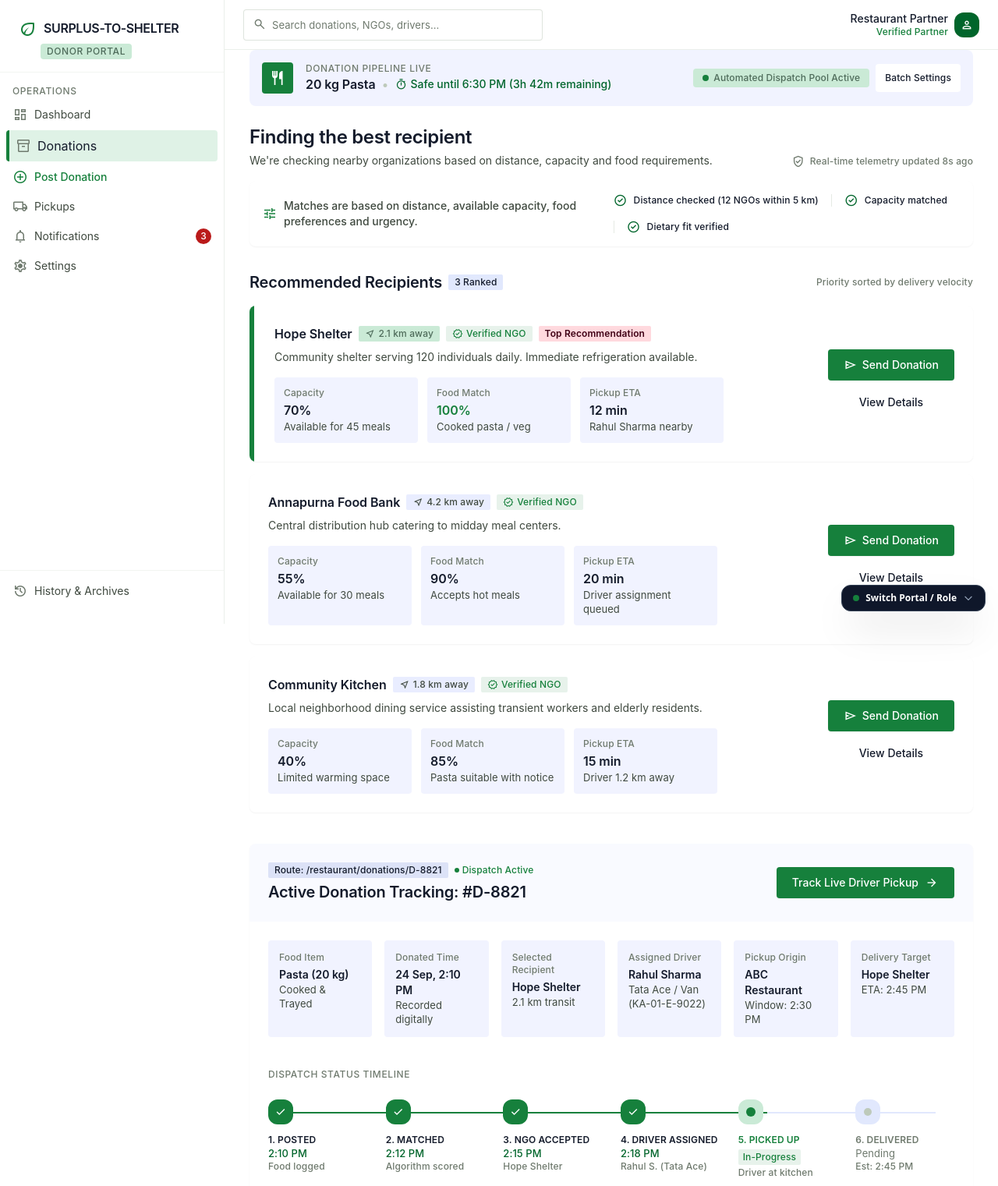
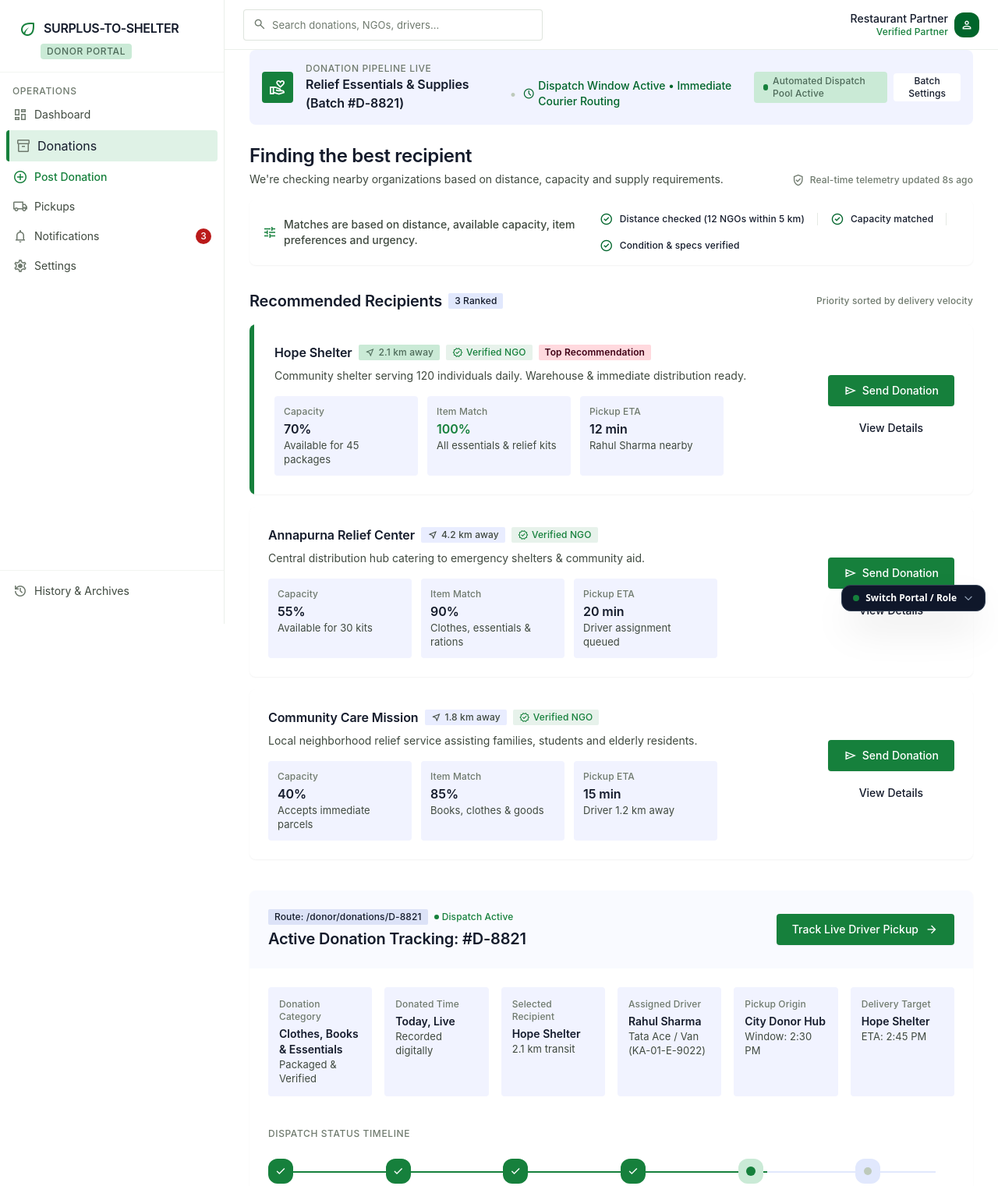
Before and after one commit to sachinjatavat/Shelter, a website built with Vite: page restaurant-matching.html in a window 1280 px wide. Shown: the top 1521 px of the page at 78% size. Built offline with nearby package versions, Linux system fonts and the light colour scheme.

Commit message:
Update matching workflow to multi-category goods and document payment config in .env.example

```diff
--- a/restaurant-matching.html
+++ b/restaurant-matching.html
@@ -193,16 +193,16 @@
 <div class="w-full bg-surface-container-low rounded-xl p-space-md mb-space-lg flex flex-col md:flex-row md:items-center justify-between gap-space-md">
 <div class="flex items-center gap-space-md">
 <div class="w-10 h-10 rounded-lg bg-primary-container text-on-primary flex items-center justify-center shrink-0">
-<span class="material-symbols-outlined text-[22px]">restaurant</span>
+<span class="material-symbols-outlined text-[22px]">volunteer_activism</span>
 </div>
 <div>
 <div class="text-label-sm font-label-sm uppercase tracking-wider text-outline">Donation Pipeline Live</div>
 <div class="text-headline-sm font-headline-sm text-on-surface flex items-center gap-2">
-<span>20 kg Pasta</span>
+<span id="active-matched-item-title">Relief Essentials &amp; Supplies (Batch #D-8821)</span>
 <span class="text-outline-variant font-normal">•</span>
 <span class="inline-flex items-center gap-1 text-primary text-label-md font-label-md">
-<span class="material-symbols-outlined text-[16px]">timer</span>
-            Safe until 6:30 PM (3h 42m remaining)
+<span class="material-symbols-outlined text-[16px]">schedule</span>
+            Dispatch Window Active • Immediate Courier Routing
           </span>
 </div>
 </div>
@@ -223,7 +223,7 @@
 <div>
 <h1 class="text-headline-lg font-headline-lg text-on-surface">Finding the best recipient</h1>
 <p class="text-body-md font-body-md text-on-surface-variant mt-1">
-          We're checking nearby organizations based on distance, capacity and food requirements.
+          We're checking nearby organizations based on distance, capacity and supply requirements.
         </p>
 </div>
 <div class="text-label-sm font-label-sm text-outline flex items-center gap-1.5 self-start md:self-auto">
@@ -236,7 +236,7 @@
 <div class="flex flex-col lg:flex-row lg:items-center justify-between gap-space-md">
 <div class="flex items-center gap-2 text-label-md font-label-md text-on-surface-variant">
 <span class="material-symbols-outlined text-primary-container text-[20px]">tune</span>
-<span>Matches are based on distance, available capacity, food preferences and urgency.</span>
+<span>Matches are based on distance, available capacity, item preferences and urgency.</span>
 </div>
 <div class="flex flex-wrap items-center gap-space-md text-label-sm font-label-sm">
 <div class="flex items-center gap-2 text-on-surface">
@@ -251,7 +251,7 @@
 <div class="h-4 w-px bg-outline-variant/40 hidden sm:block"></div>
 <div class="flex items-center gap-2 text-on-surface">
 <span class="material-symbols-outlined text-primary text-[18px]">check_circle</span>
-<span>Dietary fit verified</span>
+<span>Condition &amp; specs verified</span>
 </div>
 </div>
 </div>
@@ -287,19 +287,19 @@
               </span>
 </div>
 <p class="text-body-md font-body-md text-on-surface-variant max-w-2xl mb-4">
-              Community shelter serving 120 individuals daily. Immediate refrigeration available.
+              Community shelter serving 120 individuals daily. Warehouse &amp; immediate distribution ready.
             </p>
 <!-- 3 Metric Tiles -->
 <div class="grid grid-cols-1 sm:grid-cols-3 gap-3 max-w-xl">
 <div class="bg-surface-container-low rounded-lg p-3">
 <div class="text-label-sm font-label-sm text-outline">Capacity</div>
 <div class="text-headline-sm font-headline-sm font-tabular-numeric text-on-surface mt-0.5">70%</div>
-<div class="text-body-sm font-body-sm text-on-surface-variant">Available for 45 meals</div>
+<div class="text-body-sm font-body-sm text-on-surface-variant">Available for 45 packages</div>
 </div>
 <div class="bg-surface-container-low rounded-lg p-3">
-<div class="text-label-sm font-label-sm text-outline">Food Match</div>
+<div class="text-label-sm font-label-sm text-outline">Item Match</div>
 <div class="text-headline-sm font-headline-sm font-tabular-numeric text-primary-container mt-0.5">100%</div>
-<div class="text-body-sm font-body-sm text-on-surface-variant">Cooked pasta / veg</div>
+<div class="text-body-sm font-body-sm text-on-surface-variant">All essentials &amp; relief kits</div>
 </div>
 <div class="bg-surface-container-low rounded-lg p-3">
 <div class="text-label-sm font-label-sm text-outline">Pickup ETA</div>
@@ -324,7 +324,7 @@
 <div class="flex flex-col lg:flex-row lg:items-center justify-between gap-6">
 <div class="flex-1">
 <div class="flex flex-wrap items-center gap-2 mb-2">
-<span class="text-headline-sm font-headline-sm text-on-surface">Annapurna Food Bank</span>
+<span class="text-headline-sm font-headline-sm text-on-surface">Annapurna Relief Center</span>
 <span class="inline-flex items-center gap-1 px-2 py-0.5 rounded text-label-sm font-label-sm bg-surface-container text-on-surface-variant">
 <span class="material-symbols-outlined text-[14px]">near_me</span>
                 4.2 km away
@@ -335,19 +335,19 @@
               </span>
 </div>
 <p class="text-body-md font-body-md text-on-surface-variant max-w-2xl mb-4">
-              Central distribution hub catering to midday meal centers.
+              Central distribution hub catering to emergency shelters &amp; community aid.
             </p>
 <!-- 3 Metric Tiles -->
 <div class="grid grid-cols-1 sm:grid-cols-3 gap-3 max-w-xl">
 <div class="bg-surface-container-low rounded-lg p-3">
 <div class="text-label-sm font-label-sm text-outline">Capacity</div>
 <div class="text-headline-sm font-headline-sm font-tabular-numeric text-on-surface mt-0.5">55%</div>
-<div class="text-body-sm font-body-sm text-on-surface-variant">Available for 30 meals</div>
+<div class="text-body-sm font-body-sm text-on-surface-variant">Available for 30 kits</div>
 </div>
 <div class="bg-surface-container-low rounded-lg p-3">
-<div class="text-label-sm font-label-sm text-outline">Food Match</div>
+<div class="text-label-sm font-label-sm text-outline">Item Match</div>
 <div class="text-headline-sm font-headline-sm font-tabular-numeric text-on-surface mt-0.5">90%</div>
-<div class="text-body-sm font-body-sm text-on-surface-variant">Accepts hot meals</div>
+<div class="text-body-sm font-body-sm text-on-surface-variant">Clothes, essentials &amp; rations</div>
 </div>
 <div class="bg-surface-container-low rounded-lg p-3">
 <div class="text-label-sm font-label-sm text-outline">Pickup ETA</div>
@@ -372,7 +372,7 @@
 <div class="flex flex-col lg:flex-row lg:items-center justify-between gap-6">
 <div class="flex-1">
 <div class="flex flex-wrap items-center gap-2 mb-2">
-<span class="text-headline-sm font-headline-sm text-on-surface">Community Kitchen</span>
+<span class="text-headline-sm font-headline-sm text-on-surface">Community Care Mission</span>
 <span class="inline-flex items-center gap-1 px-2 py-0.5 rounded text-label-sm font-label-sm bg-surface-container text-on-surface-variant">
 <span class="material-symbols-outlined text-[14px]">near_me</span>
                 1.8 km away
@@ -383,19 +383,19 @@
               </span>
 </div>
 <p class="text-body-md font-body-md text-on-surface-variant max-w-2xl mb-4">
-              Local neighborhood dining service assisting transient workers and elderly residents.
+              Local neighborhood relief service assisting families, students and elderly residents.
             </p>
 <!-- 3 Metric Tiles -->
 <div class="grid grid-cols-1 sm:grid-cols-3 gap-3 max-w-xl">
 <div class="bg-surface-container-low rounded-lg p-3">
 <div class="text-label-sm font-label-sm text-outline">Capacity</div>
 <div class="text-headline-sm font-headline-sm font-tabular-numeric text-on-surface mt-0.5">40%</div>
-<div class="text-body-sm font-body-sm text-on-surface-variant">Limited warming space</div>
+<div class="text-body-sm font-body-sm text-on-surface-variant">Accepts immediate parcels</div>
 </div>
 <div class="bg-surface-container-low rounded-lg p-3">
-<div class="text-label-sm font-label-sm text-outline">Food Match</div>
+<div class="text-label-sm font-label-sm text-outline">Item Match</div>
 <div class="text-headline-sm font-headline-sm font-tabular-numeric text-on-surface mt-0.5">85%</div>
-<div class="text-body-sm font-body-sm text-on-surface-variant">Pasta suitable with notice</div>
+<div class="text-body-sm font-body-sm text-on-surface-variant">Books, clothes &amp; goods</div>
 </div>
 <div class="bg-surface-container-low rounded-lg p-3">
 <div class="text-label-sm font-label-sm text-outline">Pickup ETA</div>
@@ -422,7 +422,7 @@
 <div class="flex flex-col lg:flex-row lg:items-center justify-between gap-4 pb-6 mb-6 bg-surface-container-low/40 -mx-6 -mt-6 p-6 rounded-t-xl">
 <div>
 <div class="flex items-center gap-2">
-<span class="text-label-sm font-label-sm font-tabular-numeric px-2 py-0.5 rounded bg-surface-container-highest text-on-surface font-medium">Route: /restaurant/donations/D-8821</span>
+<span class="text-label-sm font-label-sm font-tabular-numeric px-2 py-0.5 rounded bg-surface-container-highest text-on-surface font-medium">Route: /donor/donations/D-8821</span>
 <span class="inline-flex items-center gap-1 text-label-sm font-label-sm text-primary-container">
 <span class="w-1.5 h-1.5 rounded-full bg-primary-container animate-ping"></span>
             Dispatch Active
@@ -438,13 +438,13 @@
 <!-- Metadata Grid -->
 <div class="grid grid-cols-2 md:grid-cols-3 lg:grid-cols-6 gap-4 mb-8">
 <div class="bg-surface-container-low p-3.5 rounded-lg">
-<div class="text-label-sm font-label-sm text-outline">Food Item</div>
-<div class="text-label-md font-label-md text-on-surface font-semibold mt-1">Pasta (20 kg)</div>
-<div class="text-body-sm font-body-sm text-on-surface-variant">Cooked &amp; Trayed</div>
+<div class="text-label-sm font-label-sm text-outline">Donation Category</div>
+<div class="text-label-md font-label-md text-on-surface font-semibold mt-1">Clothes, Books &amp; Essentials</div>
+<div class="text-body-sm font-body-sm text-on-surface-variant">Packaged &amp; Verified</div>
 </div>
 <div class="bg-surface-container-low p-3.5 rounded-lg">
 <div class="text-label-sm font-label-sm text-outline">Donated Time</div>
-<div class="text-label-md font-label-md text-on-surface font-semibold font-tabular-numeric mt-1">24 Sep, 2:10 PM</div>
+<div class="text-label-md font-label-md text-on-surface font-semibold font-tabular-numeric mt-1">Today, Live</div>
 <div class="text-body-sm font-body-sm text-on-surface-variant">Recorded digitally</div>
 </div>
 <div class="bg-surface-container-low p-3.5 rounded-lg">
@@ -459,7 +459,7 @@
 </div>
 <div class="bg-surface-container-low p-3.5 rounded-lg">
 <div class="text-label-sm font-label-sm text-outline">Pickup Origin</div>
-<div class="text-label-md font-label-md text-on-surface font-semibold mt-1">ABC Restaurant</div>
+<div class="text-label-md font-label-md text-on-surface font-semibold mt-1">City Donor Hub</div>
 <div class="text-body-sm font-body-sm text-on-surface-variant font-tabular-numeric">Window: 2:30 PM</div>
 </div>
 <div class="bg-surface-container-low p-3.5 rounded-lg">
@@ -484,7 +484,7 @@
 <div>
 <div class="text-label-sm font-label-sm font-semibold text-on-surface">1. POSTED</div>
 <div class="text-body-sm font-body-sm text-primary font-medium font-tabular-numeric">2:10 PM</div>
-<div class="text-label-sm font-label-sm text-outline">Food logged</div>
+<div class="text-label-sm font-label-sm text-outline">Donation logged</div>
 </div>
 </div>
 <!-- Step 2 -->
@@ -531,7 +531,7 @@
 <div class="inline-flex items-center px-1.5 py-0.5 rounded text-label-sm font-label-sm bg-primary-container/10 text-primary-container font-medium mt-0.5">
                 In-Progress
               </div>
-<div class="text-label-sm font-label-sm text-outline mt-0.5 font-tabular-numeric">Driver at kitchen</div>
+<div class="text-label-sm font-label-sm text-outline mt-0.5 font-tabular-numeric">Driver at donor location</div>
 </div>
 </div>
 <!-- Step 6 (Pending) -->
@@ -576,7 +576,7 @@
           </div>
         </div>
         <div class="text-right">
-          <div class="text-[11px] uppercase tracking-wider text-outline font-medium">ETA to Kitchen</div>
+          <div class="text-[11px] uppercase tracking-wider text-outline font-medium">ETA to Pickup</div>
           <div class="text-lg font-bold text-primary-container font-mono">12 mins</div>
         </div>
       </div>
@@ -591,14 +591,14 @@
         </div>
         <div class="flex items-center justify-between text-xs pt-1 border-t border-outline-variant/20">
           <span class="text-outline">Assigned Batch:</span>
-          <span class="font-semibold text-on-surface">#D-8821 • Pasta (20 kg)</span>
+          <span class="font-semibold text-on-surface">#D-8821 • Donated Items &amp; Supplies</span>
         </div>
         <div class="flex items-center justify-between text-xs pt-1 border-t border-outline-variant/20">
           <span class="text-outline">Destination Shelter:</span>
           <span class="font-semibold text-on-surface">Hope Shelter</span>
         </div>
         <div class="flex items-center justify-between text-xs pt-1 border-t border-outline-variant/20">
-          <span class="text-outline">Kitchen Handover PIN:</span>
+          <span class="text-outline">Donor Handover PIN:</span>
           <span class="font-mono font-bold text-primary-container bg-surface-container-low px-2 py-0.5 rounded border border-outline-variant/30 text-sm">4 8 2 9</span>
         </div>
       </div>
@@ -693,7 +693,7 @@
       }
     }
     const courierName = localStorage.getItem('driver_name') || 'Assigned Courier';
-    alert(`DONATION DISPATCH CONFIRMED!\n\nYour surplus food donation has been assigned to ${ngoName}.\n\nCourier Driver ${courierName} has been dispatched for immediate pickup.\nTracking details are live on your Pickups dashboard.`);
+    alert(`DONATION DISPATCH CONFIRMED!\n\nYour donation has been successfully matched and assigned to ${ngoName}.\n\nCourier Driver ${courierName} has been dispatched for immediate pickup.\nTracking details are live on your Pickups dashboard.`);
     setTimeout(() => {
       window.location.href = './restaurant-pickups.html';
     }, 200);
@@ -714,7 +714,7 @@
         }
       }
     }
-    alert(`RECIPIENT SPECIFICATIONS:\n\nOrganisation: ${ngoName}\nVerification: 100% Certified NGO Partner\nAvailable Capacity: 45 meals remaining today\nDriver Vehicle: Thermal Insulated EV Van (#RJ-14-EV-9401)\nEstimated Pickup ETA: 12 minutes\nHandling Notes: Sanitary food-grade thermal containers provided.`);
+    alert(`RECIPIENT SPECIFICATIONS:\n\nOrganisation: ${ngoName}\nVerification: 100% Certified NGO Partner\nAvailable Capacity: 45 units/packages remaining today\nDriver Vehicle: Verified Delivery EV Van (#RJ-14-EV-9401)\nEstimated Pickup ETA: 12 minutes\nHandling Notes: Protective containers and multi-category sorting provided.`);
   }
 
   document.addEventListener('DOMContentLoaded', () => {
```
Also changed, not shown: 1 other file.
